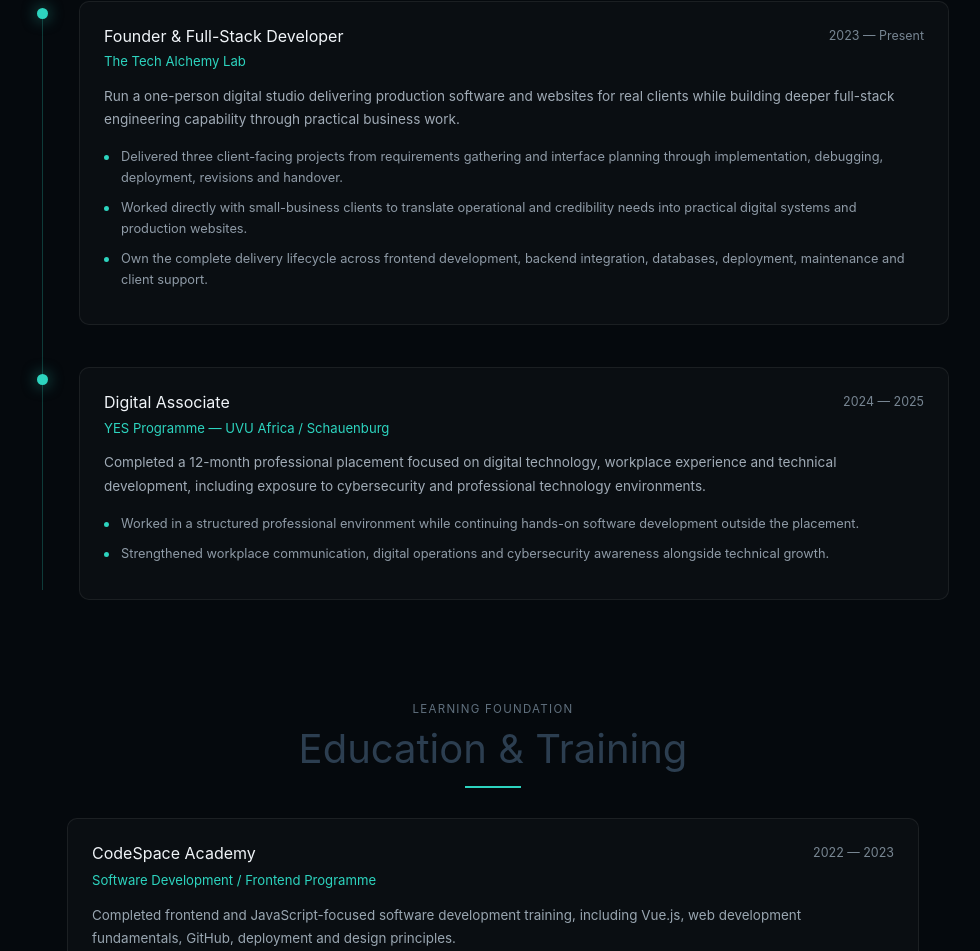
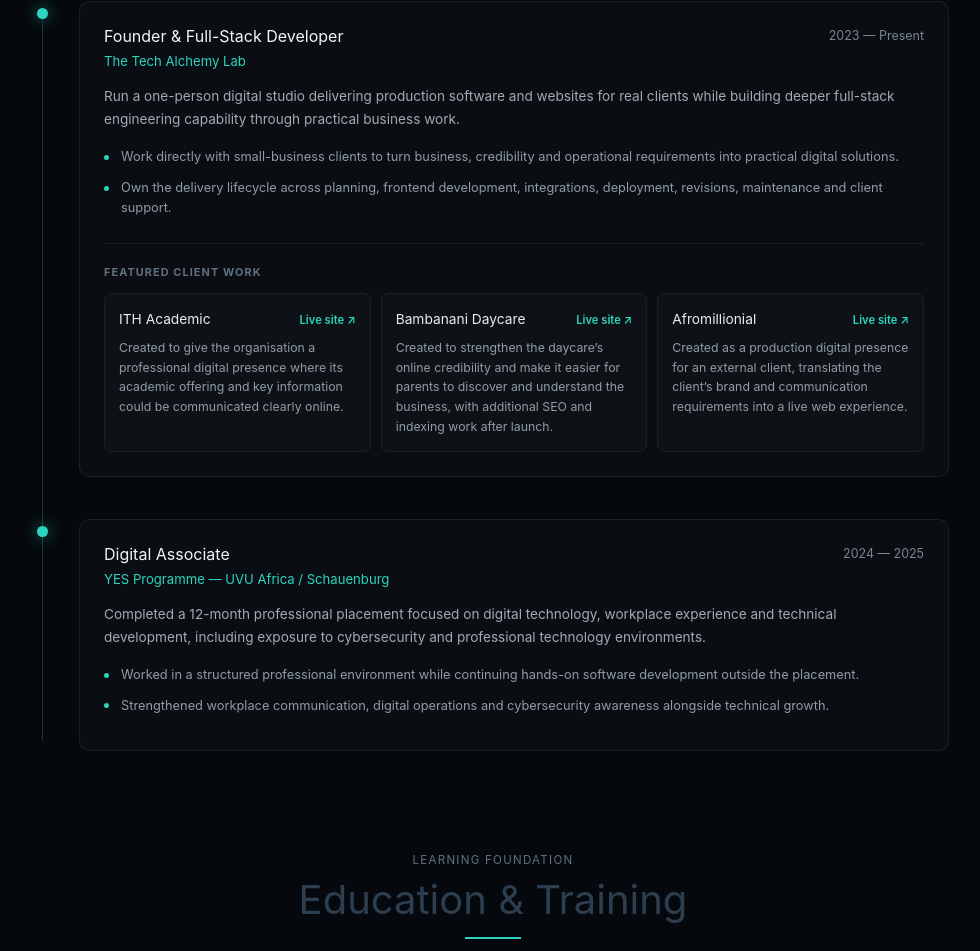
Before and after one commit to keketsoleu25/recruiter-magnet, a Vue app: page / in a window 1280 px wide. Shown: the part 2813-3764 px from the top of the page, without its empty margins (147-1127 px from the left). Built offline with nearby package versions, Linux system fonts and the light colour scheme.

Commit message:
feat: feature three client projects in professional experience

```diff
--- a/src/components/ExperienceSection.vue
+++ b/src/components/ExperienceSection.vue
@@ -3,7 +3,17 @@
  * ExperienceSection
  * Frames independent client delivery as professional software experience,
  * alongside structured workplace experience.
+ *
+ * The client-work examples intentionally explain why each project existed.
+ * This keeps the portfolio focused on business problems and delivered outcomes
+ * rather than presenting client work as a list of websites.
  */
+
+type ClientProject = {
+  name: string
+  purpose: string
+  url: string
+}
 
 type ExperienceItem = {
   role: string
@@ -11,6 +21,7 @@ type ExperienceItem = {
   period: string
   description: string
   highlights?: string[]
+  clientProjects?: ClientProject[]
 }
 
 const experience: ExperienceItem[] = [
@@ -21,9 +32,28 @@ const experience: ExperienceItem[] = [
     description:
       'Run a one-person digital studio delivering production software and websites for real clients while building deeper full-stack engineering capability through practical business work.',
     highlights: [
-      'Delivered three client-facing projects from requirements gathering and interface planning through implementation, debugging, deployment, revisions and handover.',
-      'Worked directly with small-business clients to translate operational and credibility needs into practical digital systems and production websites.',
-      'Own the complete delivery lifecycle across frontend development, backend integration, databases, deployment, maintenance and client support.',
+      'Work directly with small-business clients to turn business, credibility and operational requirements into practical digital solutions.',
+      'Own the delivery lifecycle across planning, frontend development, integrations, deployment, revisions, maintenance and client support.',
+    ],
+    clientProjects: [
+      {
+        name: 'ITH Academic',
+        purpose:
+          'Created to give the organisation a professional digital presence where its academic offering and key information could be communicated clearly online.',
+        url: 'https://ithacademic.co.za',
+      },
+      {
+        name: 'Bambanani Daycare',
+        purpose:
+          'Created to strengthen the daycare’s online credibility and make it easier for parents to discover and understand the business, with additional SEO and indexing work after launch.',
+        url: 'https://bambananidaycare.co.za',
+      },
+      {
+        name: 'Afromillionial',
+        purpose:
+          'Created as a production digital presence for an external client, translating the client’s brand and communication requirements into a live web experience.',
+        url: 'https://afromillionial.co.za',
+      },
     ],
   },
   {
@@ -79,6 +109,37 @@ const experience: ExperienceItem[] = [
               {{ highlight }}
             </li>
           </ul>
+
+          <!--
+            Featured client work connects the experience claim to concrete,
+            externally delivered projects and explains the business need behind
+            each build. Flagship engineering projects remain in ProjectsSection.
+          -->
+          <div v-if="item.clientProjects?.length" class="client-work">
+            <p class="client-work-label">Featured client work</p>
+
+            <div class="client-projects">
+              <article
+                v-for="project in item.clientProjects"
+                :key="project.name"
+                class="client-project"
+              >
+                <div class="client-project-heading">
+                  <h4>{{ project.name }}</h4>
+                  <a
+                    :href="project.url"
+                    target="_blank"
+                    rel="noopener noreferrer"
+                    :aria-label="`Visit ${project.name} website`"
+                  >
+                    Live site ↗
+                  </a>
+                </div>
+
+                <p>{{ project.purpose }}</p>
+              </article>
+            </div>
+          </div>
         </div>
       </article>
     </div>
@@ -228,6 +289,65 @@ const experience: ExperienceItem[] = [
   border-radius: 50%;
 }
 
+.client-work {
+  margin-top: 24px;
+  padding-top: 20px;
+  border-top: 1px solid rgba(255, 255, 255, 0.065);
+}
+
+.client-work-label {
+  margin: 0 0 12px;
+  color: #60707e;
+  font-size: 0.68rem;
+  font-weight: 700;
+  letter-spacing: 0.1em;
+  text-transform: uppercase;
+}
+
+.client-projects {
+  display: grid;
+  grid-template-columns: 1fr;
+  gap: 10px;
+}
+
+.client-project {
+  padding: 14px;
+  background: rgba(255, 255, 255, 0.018);
+  border: 1px solid rgba(255, 255, 255, 0.055);
+  border-radius: 8px;
+}
+
+.client-project-heading {
+  display: flex;
+  align-items: baseline;
+  justify-content: space-between;
+  gap: 14px;
+}
+
+.client-project h4 {
+  margin: 0;
+  color: #e8edf2;
+  font-size: 0.86rem;
+}
+
+.client-project a {
+  flex: 0 0 auto;
+  color: #2dd4bf;
+  font-size: 0.7rem;
+  font-weight: 600;
+}
+
+.client-project a:hover {
+  color: #5eead4;
+}
+
+.client-project p {
+  margin: 8px 0 0;
+  color: #8f9ba7;
+  font-size: 0.77rem;
+  line-height: 1.6;
+}
+
 @media (min-width: 640px) {
   .experience-section {
     padding-inline: 20px;
@@ -257,5 +377,9 @@ const experience: ExperienceItem[] = [
   .experience-section {
     padding: 30px 24px 80px;
   }
+
+  .client-projects {
+    grid-template-columns: repeat(3, minmax(0, 1fr));
+  }
 }
 </style>
```
